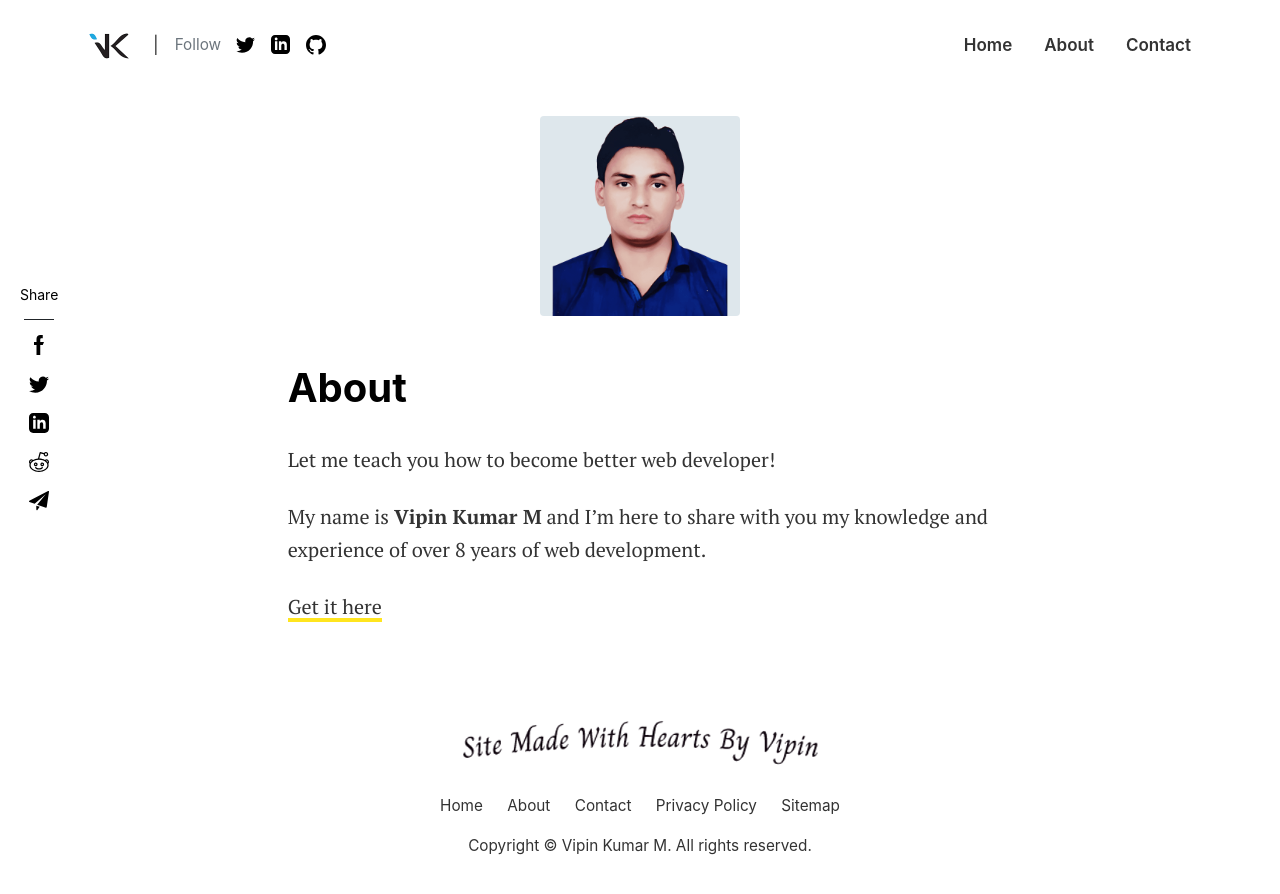
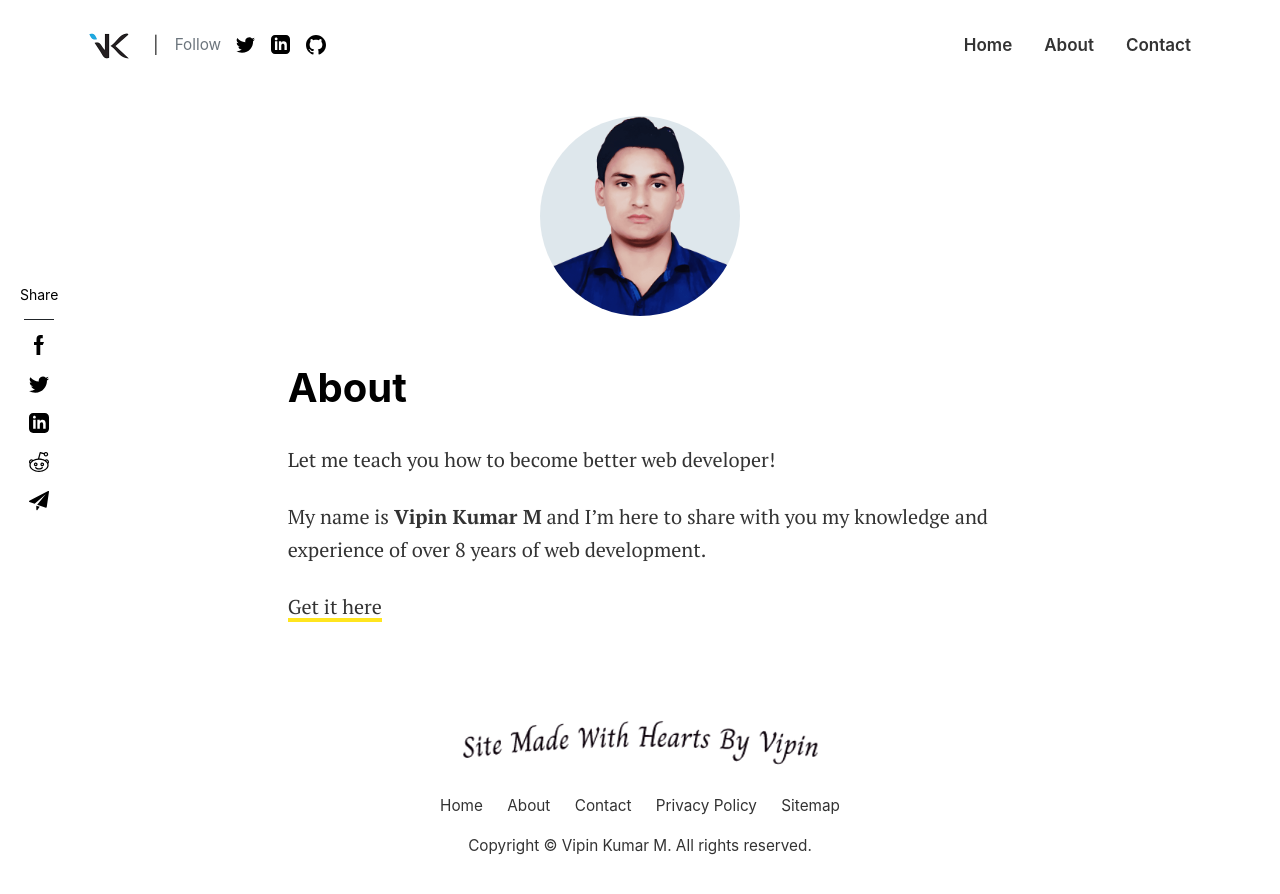
Before and after one commit to VipinMadhaan/vipinmadhaan.github.io, a Jekyll site: the page built from pages/about.md, in a window 1280 px wide. Shown: the top 894 px of the page. Built offline with Jekyll 4.4.1, drawn with Linux system fonts in a browser that asks for light colours.

Commit message:
fixed about page

```diff
--- a/assets/css/theme.scss
+++ b/assets/css/theme.scss
@@ -717,5 +717,5 @@ span.navigation:before {
 .about-img {
   max-width: 200px;
   max-height: 200px;
-  border-radius: 50%;
+  border-radius: 50% !important;
 }
```
